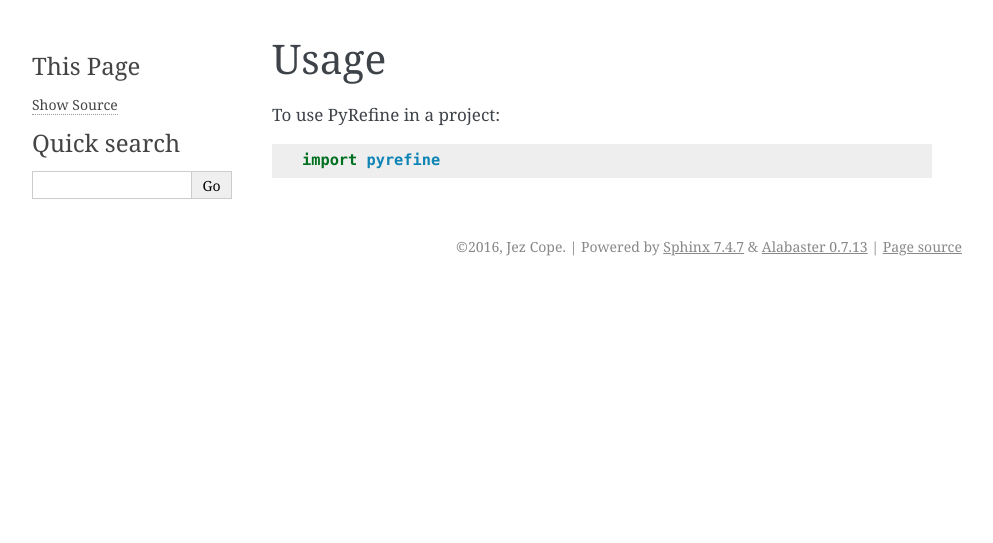
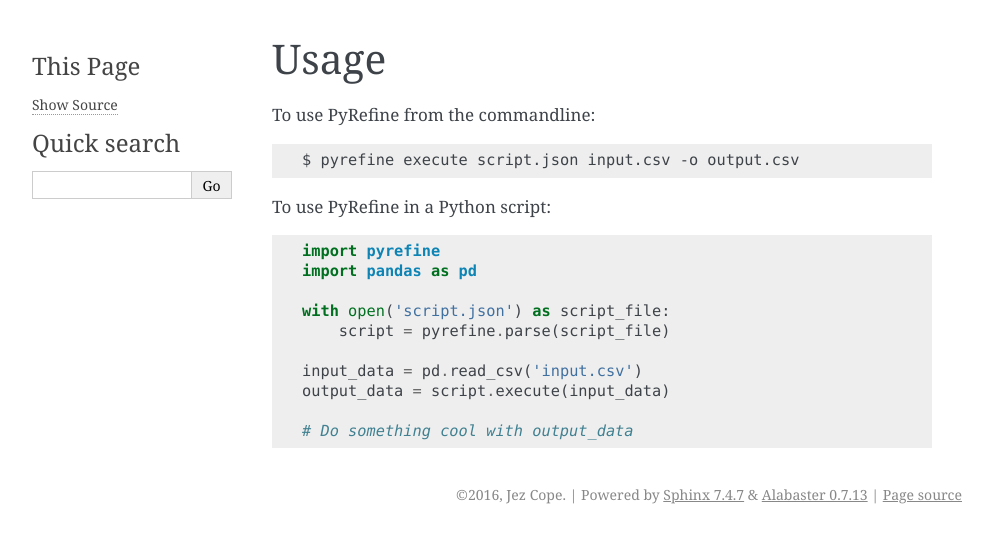
Before and after one commit to jezcope/pyrefine, a Sphinx documentation site: the page built from docs/usage.rst, in a window 1280 px wide. Shown: the top 543 px of the page, without its empty margins (148-1141 px from the left). Built offline with Sphinx 7.4.7, drawn with Linux system fonts in a browser that asks for light colours; pages that are not in the unit, such as notebooks, are missing from menus.

Commit message:
More documentation

```diff
--- a/docs/conf.py
+++ b/docs/conf.py
@@ -48,7 +48,6 @@
     'sphinx.ext.graphviz',
     'sphinx.ext.intersphinx',
     'sphinx.ext.napoleon',
-    'sphinx.ext.todo',
     'sphinx.ext.viewcode',
 ]
 
--- a/docs/index.rst
+++ b/docs/index.rst
@@ -9,7 +9,8 @@
    readme
    installation
    usage
-   design
+   modules
+   todo
    contributing
    authors
    history
--- a/docs/usage.rst
+++ b/docs/usage.rst
@@ -1,7 +1,21 @@
-=====
 Usage
 =====
 
-To use PyRefine in a project::
+To use PyRefine from the commandline:
+
+.. code-block:: shell
+
+    $ pyrefine execute script.json input.csv -o output.csv
+
+To use PyRefine in a Python script::
 
     import pyrefine
+    import pandas as pd
+
+    with open('script.json') as script_file:
+        script = pyrefine.parse(script_file)
+
+    input_data = pd.read_csv('input.csv')
+    output_data = script.execute(input_data)
+
+    # Do something cool with output_data
```
Also changed, not shown: README.rst (+24 -45 lines), docs/todo.rst (added, +46 -0 lines), 1 other file.
